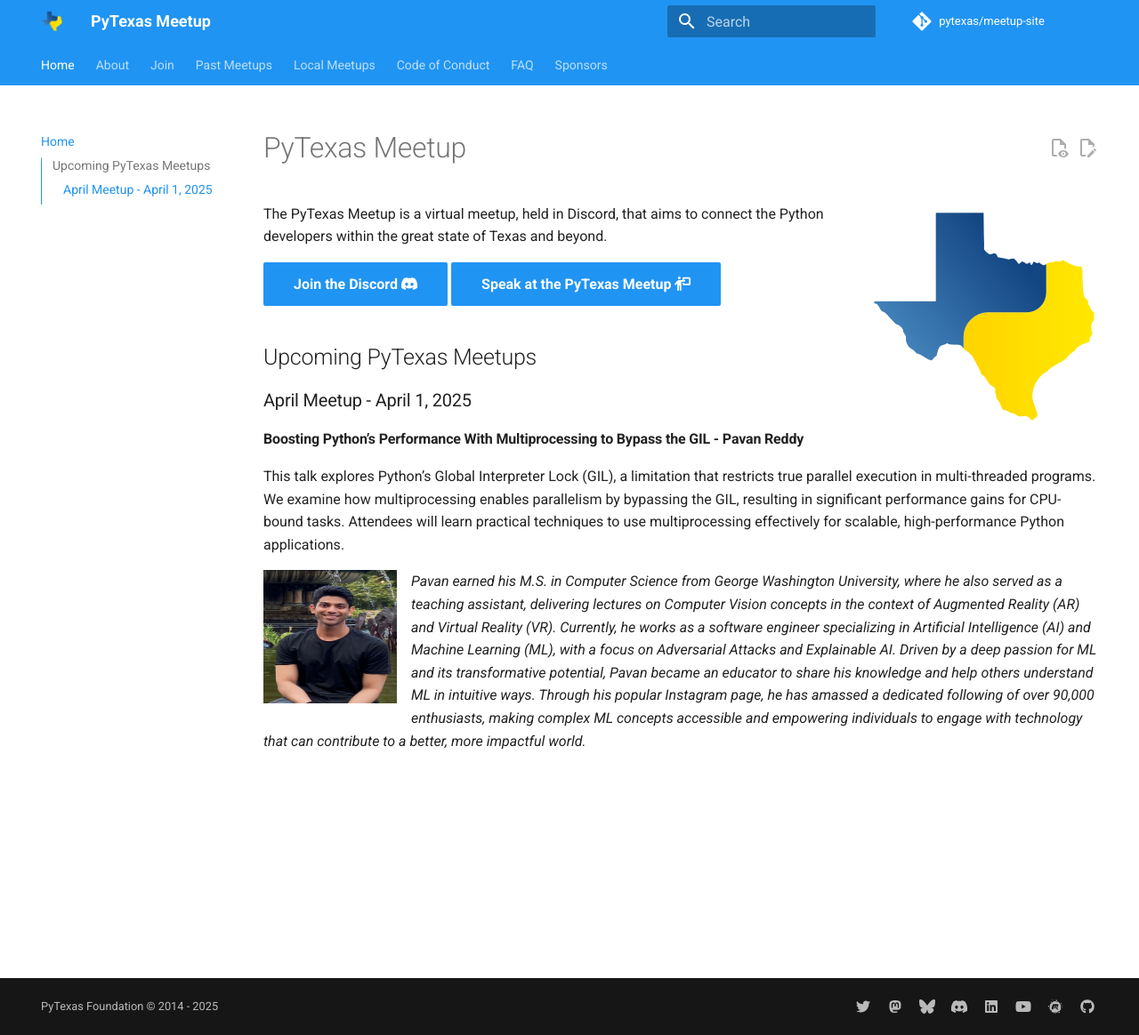
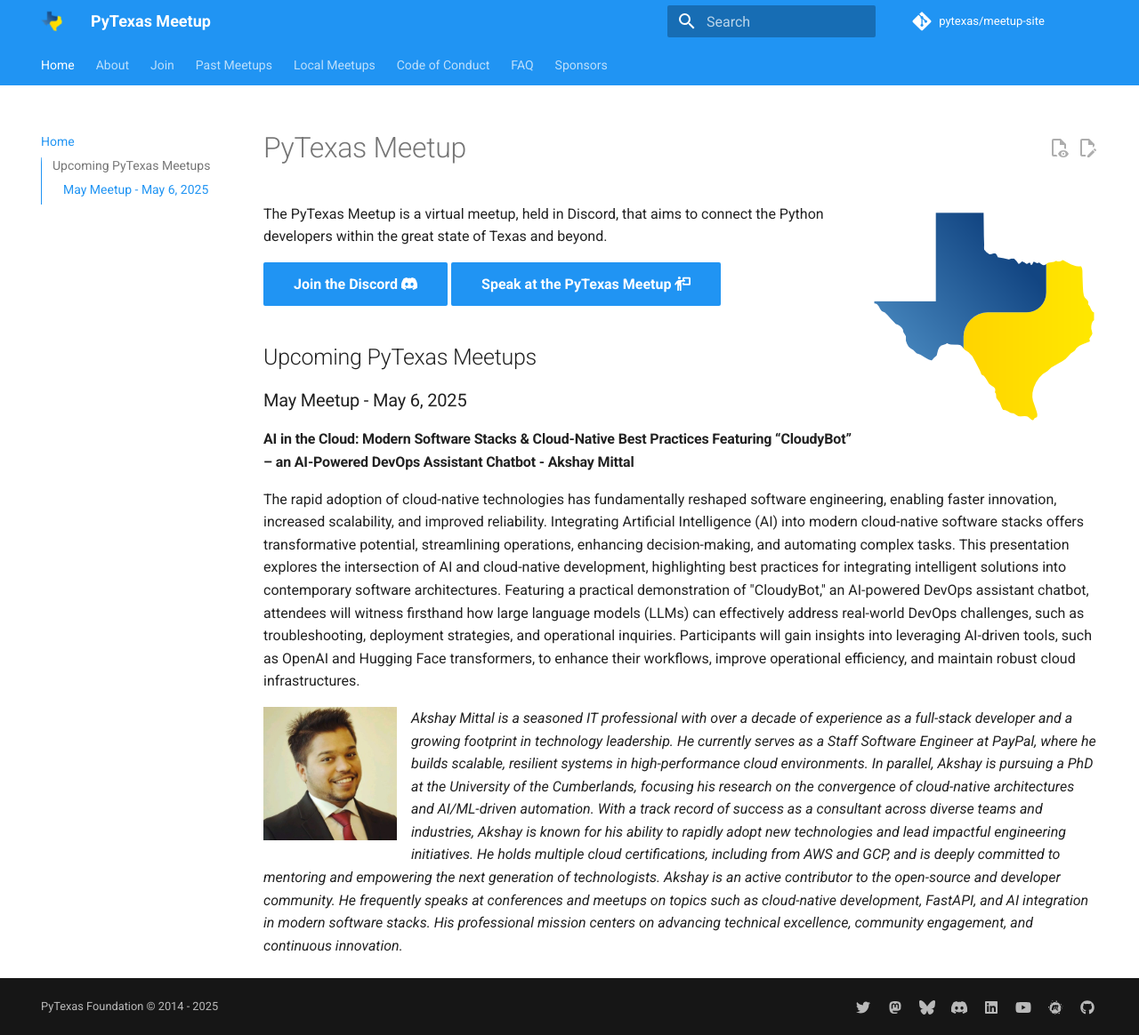
Before and after one commit to pytexas/meetup, an MkDocs documentation site: the page built from docs/index.md, in a window 1280 px wide and 1164 px high. Shown: the whole window at 89% size. Built offline with MkDocs 1.6.1 and Material for MkDocs 9.7.7, drawn with Linux system fonts in a browser that asks for light colours; comment, search, counter and statistics services are not loaded.

Commit message:
Adding content for May Meetup

```diff
--- a/docs/index.md
+++ b/docs/index.md
@@ -17,13 +17,14 @@
 
 ## Upcoming PyTexas Meetups
 
-### April Meetup - April 1, 2025
+### May Meetup - May 6, 2025
 
-#### Boosting Python’s Performance With Multiprocessing to Bypass the GIL - Pavan Reddy
+#### AI in the Cloud: Modern Software Stacks & Cloud-Native Best Practices Featuring “CloudyBot” – an AI-Powered DevOps Assistant Chatbot - Akshay Mittal
 
-This talk explores Python’s Global Interpreter Lock (GIL), a limitation that restricts true parallel execution in multi-threaded programs. We examine how multiprocessing enables parallelism by bypassing the GIL, resulting in significant performance gains for CPU-bound tasks. Attendees will learn practical techniques to use multiprocessing effectively for scalable, high-performance Python applications.
+The rapid adoption of cloud-native technologies has fundamentally reshaped software engineering, enabling faster innovation, increased scalability, and improved reliability. Integrating Artificial Intelligence (AI) into modern cloud-native software stacks offers transformative potential, streamlining operations, enhancing decision-making, and automating complex tasks. This presentation explores the intersection of AI and cloud-native development, highlighting best practices for integrating intelligent solutions into contemporary software architectures. Featuring a practical demonstration of "CloudyBot," an AI-powered DevOps assistant chatbot, attendees will witness firsthand how large language models (LLMs) can effectively address real-world DevOps challenges, such as troubleshooting, deployment strategies, and operational inquiries. Participants will gain insights into leveraging AI-driven tools, such as OpenAI and Hugging Face transformers, to enhance their workflows, improve operational efficiency, and maintain robust cloud infrastructures.
 
-![Pavan Reddy Avatar](assets/images/PavanReddy.jpeg){: style="height:150px;width:150px" align=left}
+![Akshay Mittal Avatar](assets/images/AkshayMittal.jpeg){: style="height:150px;width:150px" align=left}
 
-*Pavan earned his M.S. in Computer Science from George Washington University, where he also served as a teaching assistant, delivering lectures on Computer Vision concepts in the context of Augmented Reality (AR) and Virtual Reality (VR). Currently, he works as a software engineer specializing in Artificial Intelligence (AI) and Machine Learning (ML), with a focus on Adversarial Attacks and Explainable AI. Driven by a deep passion for ML and its transformative potential, Pavan became an educator to share his knowledge and help others understand ML in intuitive ways. Through his popular Instagram page, he has amassed a dedicated following of over 90,000 enthusiasts, making complex ML concepts accessible and empowering individuals to engage with technology that can contribute to a better, more
-impactful world.*
+*Akshay Mittal is a seasoned IT professional with over a decade of experience as a full-stack developer and a growing footprint in technology leadership. He currently serves as a Staff Software Engineer at PayPal, where he builds scalable, resilient systems in high-performance cloud environments. In parallel, Akshay is pursuing a PhD at the University of the Cumberlands, focusing his research on the convergence of cloud-native architectures and AI/ML-driven automation.
+With a track record of success as a consultant across diverse teams and industries, Akshay is known for his ability to rapidly adopt new technologies and lead impactful engineering initiatives. He holds multiple cloud certifications, including from AWS and GCP, and is deeply committed to mentoring and empowering the next generation of technologists.
+Akshay is an active contributor to the open-source and developer community. He frequently speaks at conferences and meetups on topics such as cloud-native development, FastAPI, and AI integration in modern software stacks. His professional mission centers on advancing technical excellence, community engagement, and continuous innovation.*
--- a/docs/past_meetups/.authors.yml
+++ b/docs/past_meetups/.authors.yml
@@ -75,7 +75,7 @@
     name: Sourav Saha
     description: Sourav has 11 years of professional experience at NEC Corporation, Japan in the diverse fields of High-Performance Computing, Distributed Programming, and Data Science. He holds a bachelor’s degree in Computer Science and is currently affiliated with the Digital Technology Development Laboratories at NEC as a Senior Research Engineer. Blending the mixture of different niche technologies related to compiler framework, high performance computing, and multi-threaded programming, his team is developing a high-performance compiler accelerated DataFrame library, named FireDucks. He is mostly passionate about program optimization, public speaking and has been speaking in several technical conferences, meetups etc.
     avatar: assets/images/Sourav_Saha.jpg
-  panavreddy:
+  pavanreddy:
     name: Pavan Reddy
-    description: Pavan earned his M.S. in Computer Science from George Washington University, where he also served as a teaching assistant, delivering lectures on Computer Vision concepts in the context of Augmented Reality (AR) and Virtual Reality (VR). Currently, he works as a software engineer specializing in Artificial Intelligence (AI) and Machine Learning (ML), with a focus on Adversarial Attacks and Explainable AI. Driven by a deep passion for ML and its transformative potential, Pavan became an educator to share his knowledge and help others understand ML in intuitive ways. Through his popular Instagram page, he has amassed a dedicated following of over 90,000 enthusiasts, making complex ML concepts accessible and empowering individuals to engage with technology that can contribute to a better, more impactful world.
-    avatar: assets/images/PavanReddy.jpg
+    description: Pavan earned his M.S. in Computer Science from George Washington University, where he also served as a teaching assistant, delivering lectures on Computer Vision concepts in the context of Augmented Reality (AR) and Virtual Reality (VR).
+    avatar: assets/images/PavanReddy.jpeg
```
Also changed, not shown: docs/past_meetups/posts/2025-04-01.md (+5 -3 lines), docs/assets/images/AkshayMittal.jpeg (added).
